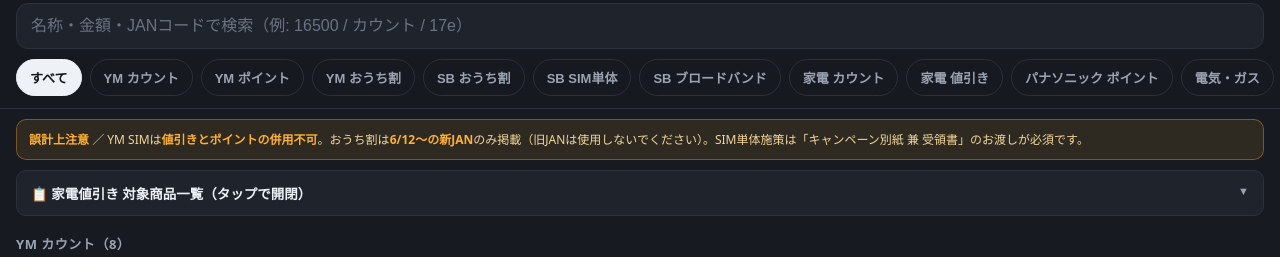
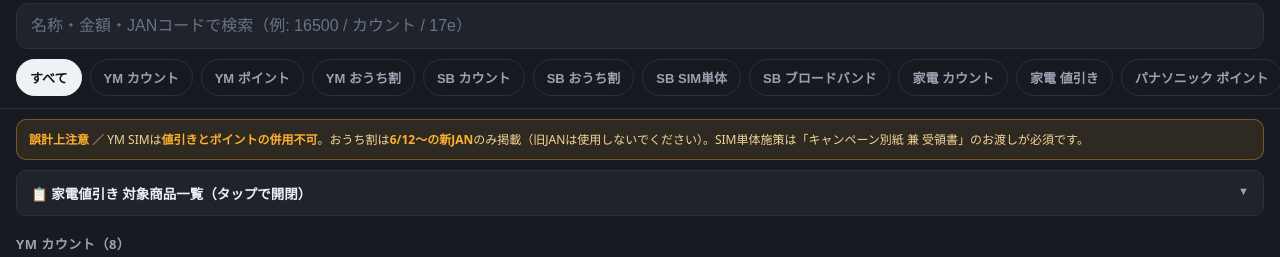
Before and after one commit to toyoakiukon/jan-book, a plain HTML site: page index.html in a window 1280 px wide. Shown: the part 39-296 px from the top of the page. Drawn offline with Linux system fonts and the light colour scheme.

Commit message:
Update index.html

```diff
--- a/index.html
+++ b/index.html
@@ -261,6 +261,13 @@
   {brand:"ym",kind:"disc",group:"YM おうち割",name:"Y!mobile おうち割光 加入値引き 5,000円",sub:"光セット（台紙より追記）",code:"2000391438022",val:"5,000",unit:"円",warn:"名称は連番から推定。正式名称が異なる場合あり"},
   // --- Y!mobile リユース（コジマ限定） ---
   {brand:"ym",kind:"count",group:"YM リユース",name:"YM リユース施策（中古スマホ）",sub:"CPコード 7130／コジマ限定・最大22,000円値引",code:"2000526886025"},
+  // --- SoftBank カウントJAN（契約区分別） ---
+  {brand:"sb",kind:"count",group:"SB カウント",name:"SB スマホ 新規",sub:"スマホ_純新規",code:"2000294241026"},
+  {brand:"sb",kind:"count",group:"SB カウント",name:"SB スマホ MNP",sub:"スマホ_他社MNP",code:"2000294242023"},
+  {brand:"sb",kind:"count",group:"SB カウント",name:"SB スマホ 機種変更",sub:"スマホ_機種変更",code:"2000294243020"},
+  {brand:"sb",kind:"count",group:"SB カウント",name:"SB その他 新規",sub:"ルーター/タブレット等",code:"2000294244027"},
+  {brand:"sb",kind:"count",group:"SB カウント",name:"SB SIM単体 YM→SB",sub:"SIM単体_番号移行（YM→SB）",code:"2000296082023"},
+  {brand:"sb",kind:"count",group:"SB カウント",name:"SB SIM単体 他社MNP",sub:"SIM単体_他社MNP",code:"2000288630027"},
   // --- SoftBank おうち割（ポイント還元は6/12〜新JAN／カウント・値引きJANは継続使用） ---
   {brand:"sb",kind:"count",group:"SB おうち割",name:"SoftBank おうち割カウント",sub:"光セット／継続使用",code:"2000486389024"},
   {brand:"sb",kind:"disc",group:"SB おうち割",name:"SoftBank おうち割加入値引き 10,000円",sub:"光セット／継続使用",code:"2000432905025",val:"10,000",unit:"円"},
@@ -332,7 +339,7 @@
 var BRAND_LABEL = {ym:"Y!mobile", sb:"SoftBank", kaden:"家電/固定"};
 var GROUP_ORDER = [
   "YM カウント","YM ポイント","YM おうち割",
-  "SB おうち割","SB SIM単体","SB ブロードバンド",
+  "SB カウント","SB おうち割","SB SIM単体","SB ブロードバンド",
   "家電 カウント","家電 値引き","パナソニック ポイント","電気・ガス",
   "SB ノートン","YM 値引き","YM リユース"  // ほぼ使わないため右端へ
 ];
```
